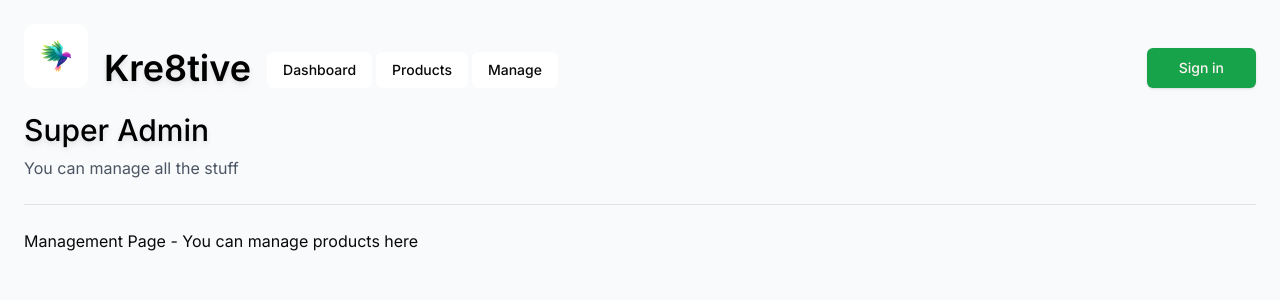
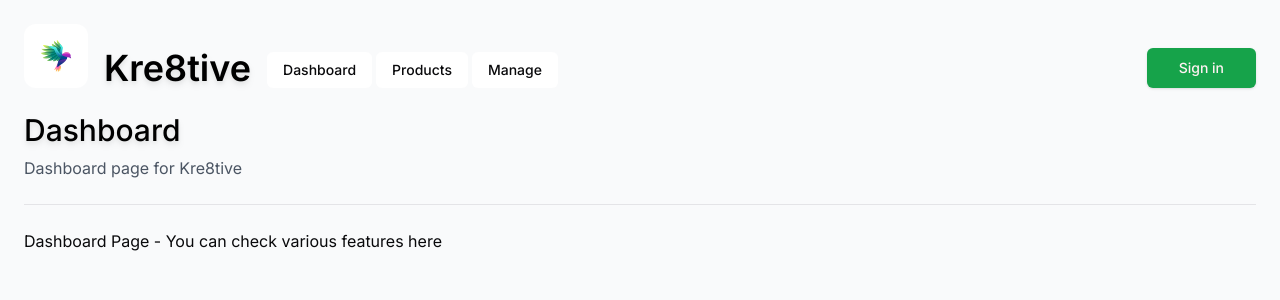
Before and after one commit to nicholavila/Creative-Marketplace, a Next.js app: page /dashboard in a window 1280 px wide. Shown: the top 300 px of the page. Built offline with nearby package versions, Linux system fonts and the light colour scheme; no server answers.

Commit message:
update: update dashboard mockup

```diff
--- a/app/dashboard/layout.tsx
+++ b/app/dashboard/layout.tsx
@@ -4,7 +4,7 @@ import { Navbar } from "./_components/navbar";
 const ManageLayout = ({ children }: { children: React.ReactNode }) => {
 	return (
 		<div className="w-full">
-			<Navbar title="Super Admin" content="You can manage all the stuff" />
+			<Navbar title="Dashboard" content="Dashboard page for Kre8tive" />
 			{children}
 		</div>
 	);
--- a/app/dashboard/page.tsx
+++ b/app/dashboard/page.tsx
@@ -4,10 +4,10 @@ import { Button } from "@/components/ui/button";
 import { LoginButton } from "@/components/auth/login-button";
 import { Navbar } from "../_components/navbar";
 
-export default function Manage() {
+export default function Dashboard() {
 	return (
 		<main className="w-full flex pt-6">
-			Management Page - You can manage products here
+			Dashboard Page - You can check various features here
 		</main>
 	);
 }
```
